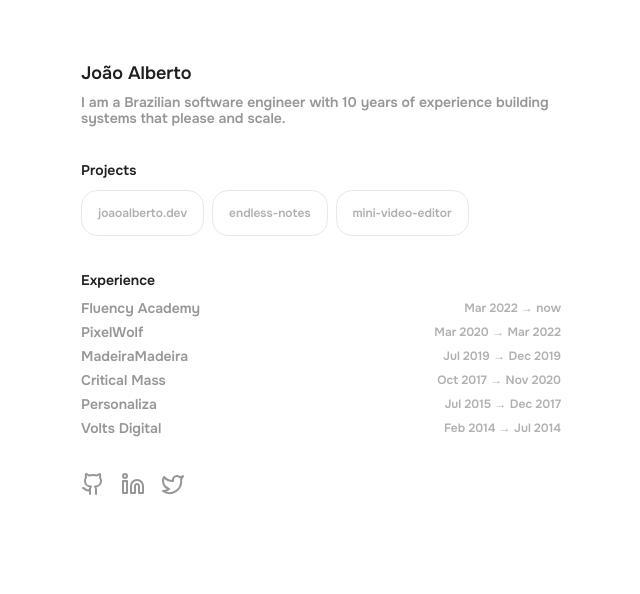
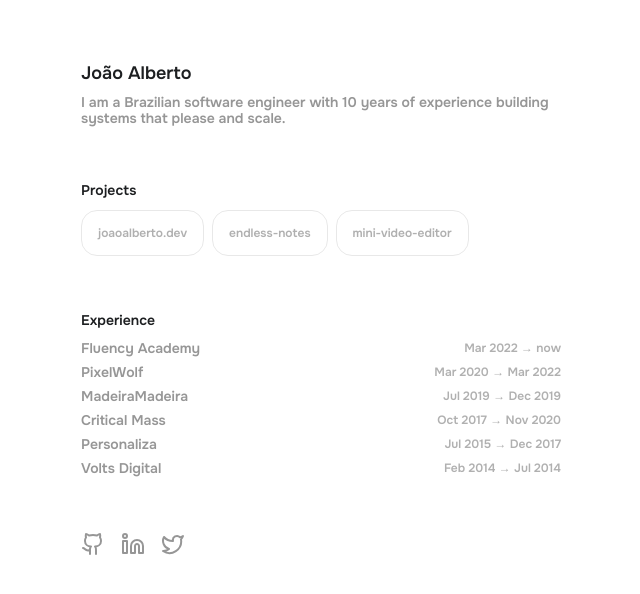
Before and after one commit to joaoalberto-dev/joaoalberto.dev, a Next.js app: page / in a window 1280 px wide. Shown: the top 594 px of the page, without its empty margins (319-959 px from the left). Built offline with nearby package versions, Linux system fonts and the light colour scheme.

Commit message:
chore: improving white space

```diff
--- a/src/core/components/section/section.module.css
+++ b/src/core/components/section/section.module.css
@@ -2,5 +2,5 @@
   display: flex;
   flex-direction: column;
   gap: 12px;
-  margin-top: 36px;
+  margin-top: var(--section-divider);
 }
--- a/src/core/styles/globals.css
+++ b/src/core/styles/globals.css
@@ -15,6 +15,10 @@
 }
 
 :root {
+  /* Colors */
   --foreground: #1d1f21;
   --foreground-muted: #7c7c7c;
+
+  /* Spacing */
+  --section-divider: 56px;
 }
```
